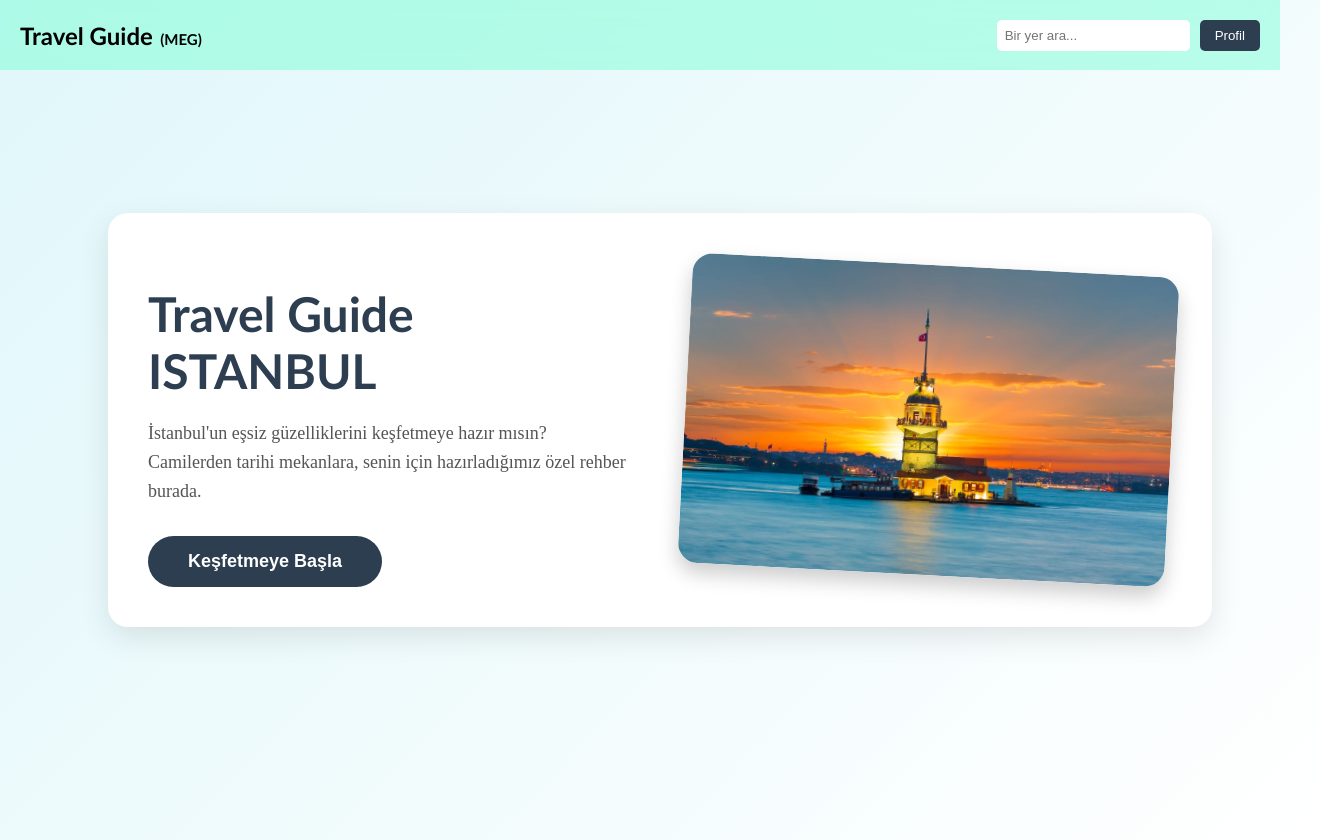
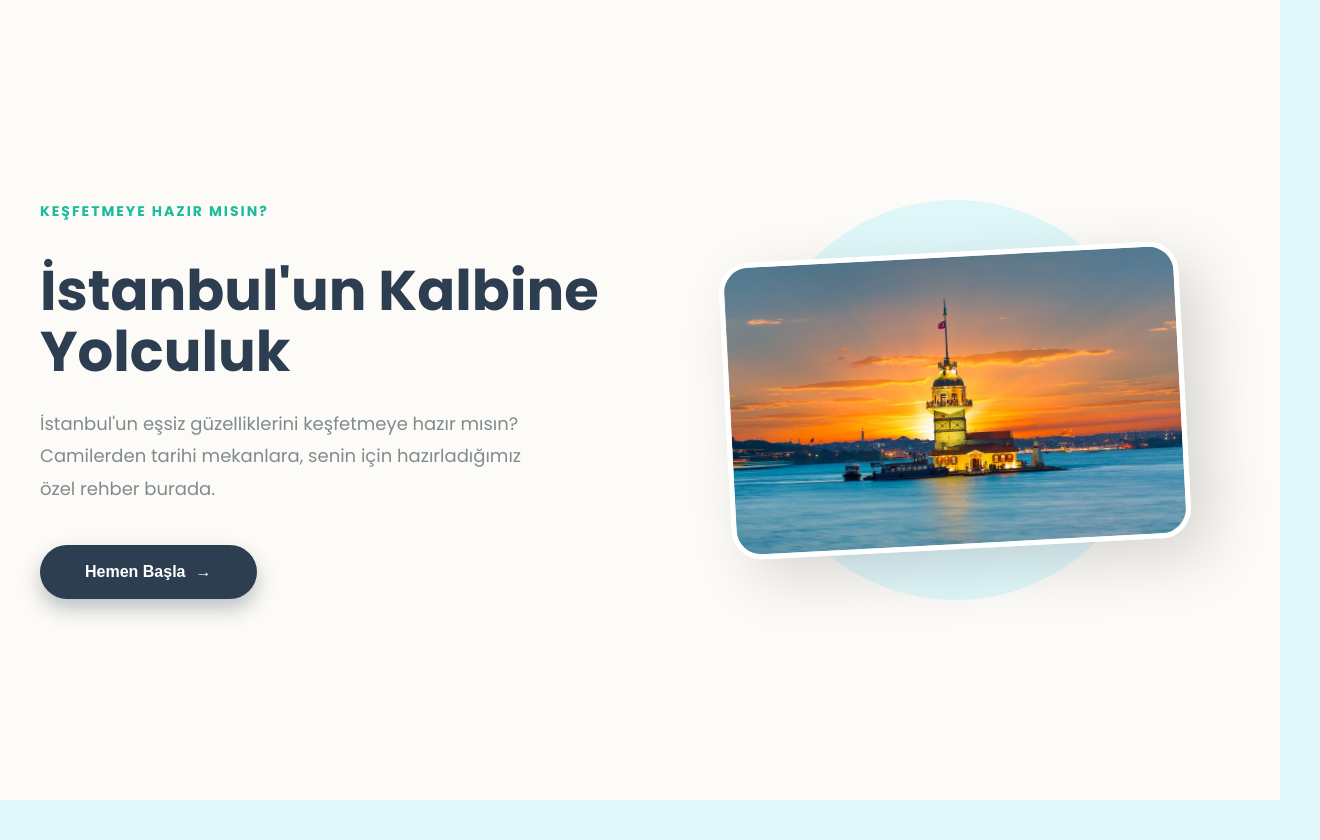
Before and after one commit to MEG-1453/My-Hobbies-Lab, a React (Vite) app in the folder react-learning-journey/travel-guide/: page / in a window 1280 px wide. Shown: the whole page, 1320 px wide, since content can reach past the window. After the commit the page ends 800 px from the top, so only its background shows below. Built offline with nearby package versions, Linux system fonts and the light colour scheme.

Commit message:
UX Geliştirldi Ve Daha Profesyonel Görünüm Kazandırıldı

```diff
--- a/react-learning-journey/travel-guide/src/components/Header.jsx
+++ b/react-learning-journey/travel-guide/src/components/Header.jsx
@@ -5,15 +5,15 @@ function Header({setSearch}) {
     return (
         <div>
             <div className='header'>
-                <div style={{ fontWeight: 'bold' }}>Travel Guide
-                    <span>
-                        &nbsp;&nbsp;(MEG)
-                    </span>
+                <div className="logo-area">
+                    Travel Guide
+                    <span className="brand-badge">MEG</span>
                 </div>
+
                 <div className="header-right">
                     <input
                         type="text"
-                        placeholder="Bir yer ara..."
+                        placeholder="Rota ara... 🔍"
                         className="search-input"
                         onChange={(e) => setSearch(e.target.value)} // Her harf girildiğinde çalışır
                     />
--- a/react-learning-journey/travel-guide/src/components/Welcome.jsx
+++ b/react-learning-journey/travel-guide/src/components/Welcome.jsx
@@ -3,20 +3,27 @@ import '../css/Welcome.css'
 // Örnek olarak elindeki resimlerden birini import ettim.
 // İstersen buraya 'welcome.jpg' diye yeni bir resim ekleyip onu çağırabilirsin.
 import WelcomeImage from '../images/kız-kulesi.jpg'
-import Header from '../components/Header'
+// Header'ı buradan kaldırdım çünkü Welcome ekranı genelde fullscreen olur ve menü içermez.
+// Kullanıcı 'Başla' dediğinde ana ekrana ve menüye ulaşır.
 
 function Welcome({ onStart }) {
     return (
-        <div>
-            <div><Header /></div>
+        <div className='welcome-wrapper'>
+            {/* Arka plan görseli için css kullanacağız ama görseli buradan prop olarak da geçebiliriz */}
+
             <div className='welcome-container'>
                 <div className='welcome-content'>
                     <div className='welcome-text'>
-                        <h1>Travel Guide ISTANBUL</h1>
+                        <span className="welcome-subtitle">KEŞFETMEYE HAZIR MISIN?</span>
+                        <h1>İstanbul'un Kalbine Yolculuk</h1>
                         <p>İstanbul'un eşsiz güzelliklerini keşfetmeye hazır mısın? Camilerden tarihi mekanlara, senin için hazırladığımız özel rehber burada.</p>
-                        <button className='btn-start' onClick={onStart}>Keşfetmeye Başla</button>
+                        <button className='btn-start' onClick={onStart}>
+                            Hemen Başla
+                            <span className="arrow">→</span>
+                        </button>
                     </div>
-                    <div className='welcome-image'>
+                    <div className='welcome-image-box'>
+                        {/* Görsel etrafına dekoratif elementler ekledik CSS ile */}
                         <img src={WelcomeImage} alt="İstanbul Karşılama" />
                     </div>
                 </div>
--- a/react-learning-journey/travel-guide/src/css/Header.css
+++ b/react-learning-journey/travel-guide/src/css/Header.css
@@ -1,53 +1,149 @@
+/* Google Font Import */
+@import url('https://fonts.googleapis.com/css2?family=Poppins:wght@300;400;600;700&display=swap');
+
 .header {
     width: 100%;
-    height: 70px;
-    background-color: rgba(95, 255, 202, 0.4);
-    /* sondaki 0.65 görünürlülük sağlar */
-    backdrop-filter: blur(10px);
-    /* Arkadaki içeriği 10px bulanıklaştırır */
+    height: 80px;
+    /* Modern Glassmorphism Efekti */
+    background: rgba(255, 255, 255, 0.9); /* Mobilde daha net görünsün diye 0.9 yaptım */
+    backdrop-filter: blur(12px);
+    -webkit-backdrop-filter: blur(12px);
+    border-bottom: 1px solid rgba(255, 255, 255, 0.3);
+
     display: flex;
     align-items: center;
     justify-content: space-between;
-    padding: 0 20px;
-    font-family: 'Trebuchet MS', 'Lucida Sans Unicode', 'Lucida Grande', 'Lucida Sans', Arial, sans-serif;
-    font-size: 24px;
+    padding: 0 40px;
+    font-family: 'Poppins', sans-serif;
 
     /* --- DEĞİŞEN KISIM --- */
-    position: fixed; /* sticky yerine fixed */
+    position: fixed;
     top: 0;
-    left: 0;         /* Sol tarafa tam yapışması için */
-    z-index: 1000;   /* Diğer her şeyin üstünde durması için */
-
+    left: 0;
+    z-index: 1000;
     box-sizing: border-box;
+    box-shadow: 0 4px 30px rgba(0, 0, 0, 0.05);
+    transition: all 0.3s ease; /* Mobilde yükseklik değişirse yumuşak olsun */
 }
 
-.header span {
-    font-size: 15px;
+.logo-area {
+    font-size: 26px;
+    font-weight: 700;
+    color: #2c3e50;
+    display: flex;
+    align-items: center;
+    gap: 8px;
+    cursor: default;
+    white-space: nowrap; /* Yazının alt satıra düşmesini engeller */
 }
 
-.title {
-    font-family: 'Trebuchet MS', 'Lucida Sans Unicode', 'Lucida Grande', 'Lucida Sans', Arial, sans-serif;
-    font-size: 24px;
+.header span.brand-badge {
+    font-size: 12px;
+    background: #1abc9c;
+    color: white;
+    padding: 2px 8px;
+    border-radius: 12px;
+    vertical-align: middle;
+    font-weight: 600;
+    letter-spacing: 1px;
 }
 
 /* Sağ taraftaki arama ve buton grubu */
 .header-right {
     display: flex;
-    gap: 10px;
+    gap: 15px;
+    align-items: center;
 }
 
 .search-input {
-    padding: 8px;
-    border-radius: 5px;
-    border: none;
+    padding: 10px 15px;
+    width: 250px;
+    border-radius: 25px;
+    border: 2px solid #eee;
+    background-color: #f8f9fa;
     outline: none;
+    font-family: 'Poppins', sans-serif;
+    transition: all 0.3s ease;
+    font-size: 14px;
+}
+
+.search-input:focus {
+    width: 300px;
+    border-color: #1abc9c;
+    background-color: white;
+    box-shadow: 0 0 0 4px rgba(26, 188, 156, 0.1);
 }
 
 .btn-profile {
-    padding: 8px 15px;
+    padding: 10px 20px;
     background-color: #2c3e50;
     color: white;
     border: none;
-    border-radius: 5px;
+    border-radius: 25px;
     cursor: pointer;
+    font-weight: 600;
+    font-family: 'Poppins', sans-serif;
+    transition: transform 0.2s;
+    white-space: nowrap; /* Buton yazısı kırılmasın */
 }
+
+.btn-profile:hover {
+    background-color: #34495e;
+    transform: translateY(-2px);
+}
+
+/* =========================================
+   MOBİL UYUMLULUK (RESPONSIVE) AYARLARI
+   ========================================= */
+
+@media (max-width: 768px) {
+    .header {
+        padding: 0 15px; /* Kenar boşluklarını daralt */
+        height: 70px;
+    }
+
+    .logo-area {
+        font-size: 18px; /* Logoyu küçült */
+    }
+
+    .header span.brand-badge {
+        font-size: 10px; /* Badge'i küçült */
+        padding: 1px 6px;
+    }
+
+    .header-right {
+        gap: 8px; /* Sağdaki elemanları birbirine yaklaştır */
+    }
+
+    .search-input {
+        width: 120px; /* Arama kutusunu mobilde dar başlat */
+        padding: 8px 12px;
+        font-size: 12px;
+    }
+
+    /* Mobilde odaklanınca çok fazla uzamasın ki profil butonu kaybolmasın */
+    .search-input:focus {
+        width: 140px;
+    }
+
+    .btn-profile {
+        padding: 8px 12px; /* Butonu küçült */
+        font-size: 12px;
+    }
+}
+
+/* Çok küçük ekranlar (iPhone SE vb.) için ekstra ayar */
+@media (max-width: 400px) {
+    .logo-area {
+        font-size: 16px; /* İyice küçült */
+    }
+    .logo-area span.brand-badge {
+        display: none; /* Çok yer kaplıyorsa MEG yazısını gizleyebiliriz */
+    }
+    .search-input {
+        width: 100px;
+    }
+    .search-input:focus {
+        width: 120px;
+    }
+}
--- a/react-learning-journey/travel-guide/src/css/Welcome.css
+++ b/react-learning-journey/travel-guide/src/css/Welcome.css
@@ -1,96 +1,161 @@
-.welcome-container {
+.welcome-wrapper {
     width: 100%;
-    height: 100vh; /* Tüm ekranı kapla */
-    background: linear-gradient(135deg, #e0f7fa 0%, #ffffff 100%); /* Hafif turkuaz geçişli arka plan */
+    height: 100vh;
+    background-color: #fdfbf7;
     display: flex;
     justify-content: center;
     align-items: center;
+    font-family: 'Poppins', sans-serif;
+    overflow: hidden; /* Taşmaları gizle */
+}
+
+.welcome-container {
+    width: 100%;
+    max-width: 1200px;
     padding: 20px;
+    position: relative;
+    z-index: 2;
 }
 
 .welcome-content {
     display: flex;
     align-items: center;
     justify-content: space-between;
-    width: 80%;
-    max-width: 1200px;
-    background-color: white;
-    padding: 40px;
-    border-radius: 20px;
-    box-shadow: 0 10px 30px rgba(0,0,0,0.1); /* Havalı gölge */
-    gap: 50px;
+    gap: 60px;
 }
 
 .welcome-text {
     flex: 1;
+    animation: fadeInUp 1s ease-out;
+}
+
+.welcome-subtitle {
+    color: #1abc9c;
+    font-weight: 700;
+    letter-spacing: 2px;
+    font-size: 14px;
+    text-transform: uppercase;
+    display: block;
+    margin-bottom: 10px;
 }
 
 .welcome-text h1 {
-    font-size: 48px;
+    font-size: 56px;
     color: #2c3e50;
-    margin-bottom: 20px;
-    font-family: 'Trebuchet MS', sans-serif;
+    margin-bottom: 25px;
+    line-height: 1.1;
+    font-weight: 700;
 }
 
 .welcome-text p {
     font-size: 18px;
-    color: #555;
-    line-height: 1.6;
-    margin-bottom: 30px;
+    color: #7f8c8d;
+    line-height: 1.8;
+    margin-bottom: 40px;
+    max-width: 90%;
 }
 
 .btn-start {
-    padding: 15px 40px;
-    font-size: 18px;
+    padding: 18px 45px;
+    font-size: 16px;
     background-color: #2c3e50;
     color: white;
     border: none;
     border-radius: 50px;
     cursor: pointer;
     transition: all 0.3s ease;
-    font-weight: bold;
+    font-weight: 600;
+    display: flex;
+    align-items: center;
+    gap: 10px;
+    box-shadow: 0 10px 20px rgba(44, 62, 80, 0.3);
+}
+
+.btn-start .arrow {
+    transition: transform 0.3s ease;
 }
 
 .btn-start:hover {
     background-color: #1abc9c; /* Turkuaz renk */
-    transform: scale(1.05); /* Hafif büyüme efekti */
-    box-shadow: 0 5px 15px rgba(26, 188, 156, 0.4);
+    transform: translateY(-5px); /* Yukarı kalkma */
+    box-shadow: 0 15px 30px rgba(26, 188, 156, 0.4);
 }
 
-.welcome-image {
+.btn-start:hover .arrow {
+    transform: translateX(5px);
+}
+
+.welcome-image-box {
     flex: 1;
+    position: relative;
     display: flex;
     justify-content: center;
+    animation: fadeInRight 1s ease-out;
 }
 
-.welcome-image img {
-    width: 100%;
-    max-width: 500px;
-    border-radius: 20px;
-    box-shadow: 0 10px 20px rgba(0,0,0,0.2);
-    transform: rotate(3deg); /* Hafif yamuk duruş, modern görünüm için */
-    transition: transform 0.3s ease;
+/* Resmin arkasındaki dekoratif daire */
+.welcome-image-box::before {
+    content: '';
+    position: absolute;
+    width: 400px;
+    height: 400px;
+    background-color: #e0f7fa;
+    border-radius: 50%;
+    z-index: -1;
+    top: 50%;
+    left: 50%;
+    transform: translate(-50%, -50%);
 }
 
-.welcome-image img:hover {
+.welcome-image-box img {
+    width: 100%;
+    max-width: 450px;
+    border-radius: 30px;
+    box-shadow: 20px 20px 60px rgba(0,0,0,0.15);
+    /* Hafif yamuk duruş iptal edildi, daha modern ve temiz duruş: */
+    transform: rotate(-3deg);
+    transition: transform 0.5s ease;
+    border: 5px solid white;
+}
+
+.welcome-image-box:hover img {
     transform: rotate(0deg) scale(1.02);
 }
 
+/* ANİMASYONLAR */
+@keyframes fadeInUp {
+    from { opacity: 0; transform: translateY(40px); }
+    to { opacity: 1; transform: translateY(0); }
+}
+
+@keyframes fadeInRight {
+    from { opacity: 0; transform: translateX(40px); }
+    to { opacity: 1; transform: translateX(0); }
+}
+
 /* MOBİL UYUMLULUK (Responsive) */
-@media (max-width: 768px) {
+@media (max-width: 900px) {
     .welcome-content {
         flex-direction: column-reverse; /* Mobilde resmi üste, yazıyı alta al */
         text-align: center;
-        padding: 20px;
-        width: 95%;
+        gap: 40px;
     }
 
     .welcome-text h1 {
-        font-size: 32px;
+        font-size: 36px;
     }
 
-    .welcome-image img {
-        margin-bottom: 20px;
-        transform: rotate(0deg);
+    .welcome-text p {
+        margin-left: auto;
+        margin-right: auto;
+    }
+
+    .btn-start {
+        margin: 0 auto;
+    }
+
+    .welcome-image-box img {
+        max-width: 80%;
+        transform: rotate(0);
     }
 }
```
Also changed, not shown: react-learning-journey/travel-guide/src/App.css (+72 -0 lines), react-learning-journey/travel-guide/src/App.jsx (+12 -1 lines), react-learning-journey/travel-guide/src/components/Place.jsx (+20 -7 lines), react-learning-journey/travel-guide/src/css/PlacesCards.css (+146 -67 lines).
